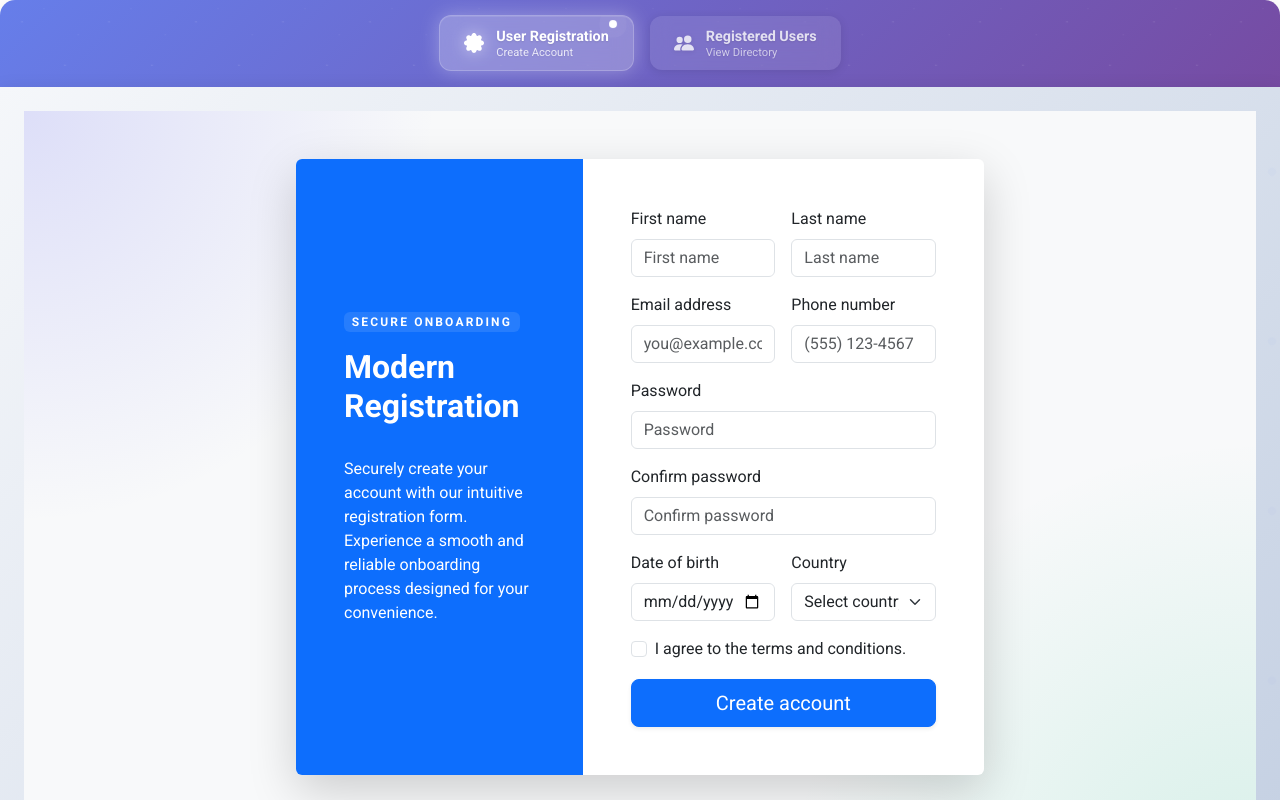
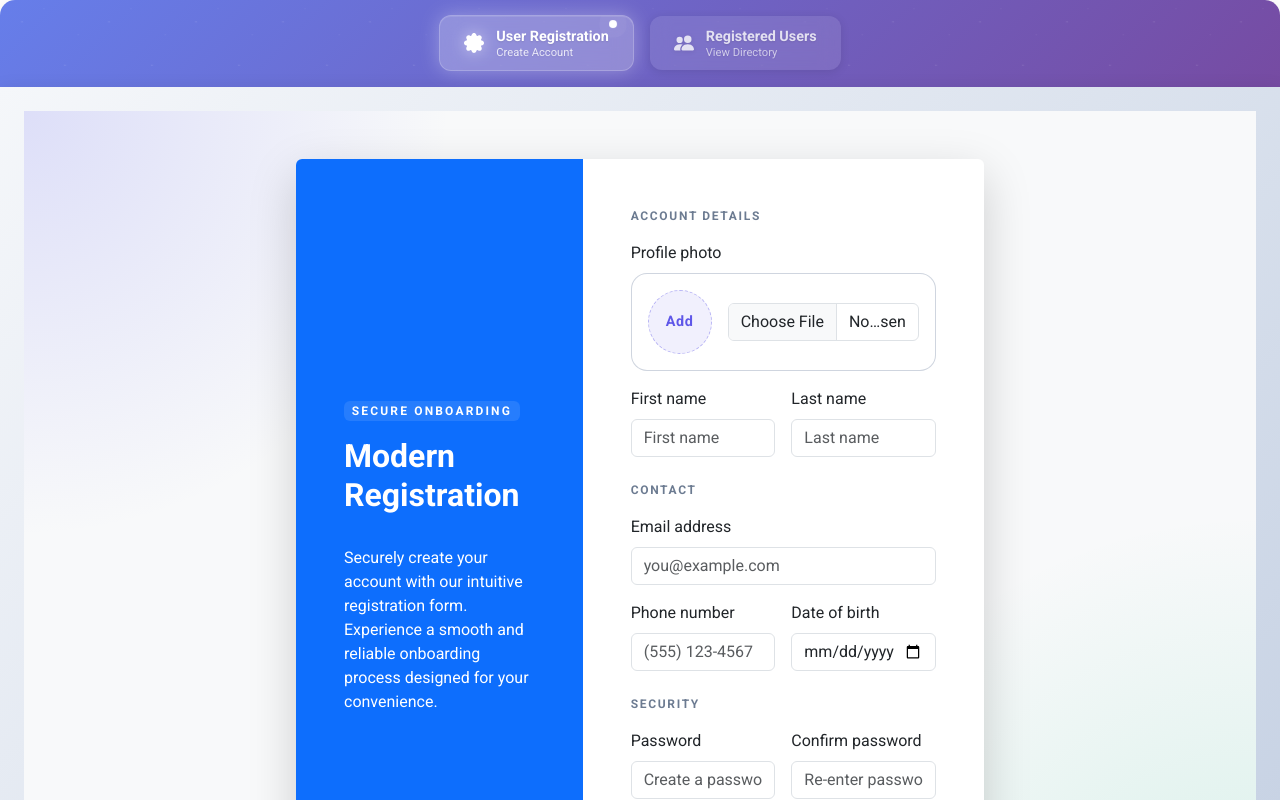
Before and after one commit to ashutoshups/master, an Angular app: page / in a window 1280 px wide. Shown: the top 800 px of the page. Built offline with nearby package versions, Linux system fonts and the light colour scheme.

Commit message:
minor changes

```diff
--- a/src/app/registration/registration.component.css
+++ b/src/app/registration/registration.component.css
@@ -24,6 +24,49 @@ html {
   display: block;
 }
 
+.profile-photo {
+  border-color: rgba(148, 163, 184, 0.45) !important;
+}
+
+.avatar {
+  width: 64px;
+  height: 64px;
+  border-radius: 999px;
+  background: rgba(79, 70, 229, 0.08);
+  border: 1px dashed rgba(79, 70, 229, 0.35);
+  display: grid;
+  place-items: center;
+  overflow: hidden;
+  flex: 0 0 auto;
+}
+
+.avatar.has-image {
+  border-style: solid;
+  border-color: rgba(148, 163, 184, 0.6);
+  background: #fff;
+}
+
+.avatar img {
+  width: 100%;
+  height: 100%;
+  object-fit: cover;
+}
+
+.avatar-placeholder {
+  font-weight: 700;
+  color: rgba(79, 70, 229, 0.9);
+  letter-spacing: 0.04em;
+  font-size: 0.9rem;
+}
+
+.section-title {
+  font-size: 0.75rem;
+  font-weight: 700;
+  letter-spacing: 0.14em;
+  text-transform: uppercase;
+  color: rgba(100, 116, 139, 0.95);
+}
+
 @media (max-width: 767.98px) {
   .card .bg-primary {
     border-bottom-left-radius: 0;
--- a/src/app/registration/registration.component.html
+++ b/src/app/registration/registration.component.html
@@ -14,9 +14,26 @@
             <div class="col-lg-7 p-5">
               <form [formGroup]="registrationForm" (ngSubmit)="onSubmit()" novalidate>
                 <div class="row g-3">
+                  <div class="col-12">
+                    <div class="section-title">Account details</div>
+                  </div>
+
+                  <div class="col-12">
+                    <label class="form-label">Profile photo</label>
+                    <div class="profile-photo d-flex align-items-center gap-3 p-3 rounded-4 border bg-white">
+                      <div class="avatar" [class.has-image]="!!photoPreviewUrl">
+                        <img *ngIf="photoPreviewUrl" [src]="photoPreviewUrl" alt="Profile photo preview" />
+                        <span *ngIf="!photoPreviewUrl" class="avatar-placeholder">Add</span>
+                      </div>
+                      <div class="flex-grow-1">
+                        <input type="file" class="form-control" accept="image/*" (change)="onPhotoSelected($event)" />
+                      </div>
+                    </div>
+                  </div>
+
                   <div class="col-md-6">
                     <label class="form-label">First name</label>
-                    <input type="text" formControlName="firstName" class="form-control" [class.is-invalid]="submitted && f.firstName.invalid" placeholder="First name" />
+                    <input type="text" formControlName="firstName" class="form-control" [class.is-invalid]="submitted && f.firstName.invalid" placeholder="First name" autocomplete="given-name" />
                     <div class="invalid-feedback" *ngIf="submitted && f.firstName.invalid">
                       {{ f.firstName.errors?.['required'] ? 'First name is required.' : '' }}
                       {{ f.firstName.errors?.['minlength'] ? 'Use at least 2 characters.' : '' }}
@@ -25,16 +42,20 @@
 
                   <div class="col-md-6">
                     <label class="form-label">Last name</label>
-                    <input type="text" formControlName="lastName" class="form-control" [class.is-invalid]="submitted && f.lastName.invalid" placeholder="Last name" />
+                    <input type="text" formControlName="lastName" class="form-control" [class.is-invalid]="submitted && f.lastName.invalid" placeholder="Last name" autocomplete="family-name" />
                     <div class="invalid-feedback" *ngIf="submitted && f.lastName.invalid">
                       {{ f.lastName.errors?.['required'] ? 'Last name is required.' : '' }}
                       {{ f.lastName.errors?.['minlength'] ? 'Use at least 2 characters.' : '' }}
                     </div>
                   </div>
 
-                  <div class="col-md-6">
+                  <div class="col-12 pt-2">
+                    <div class="section-title">Contact</div>
+                  </div>
+
+                  <div class="col-12">
                     <label class="form-label">Email address</label>
-                    <input type="email" formControlName="email" class="form-control" [class.is-invalid]="submitted && f.email.invalid" placeholder="you@example.com" />
+                    <input type="email" formControlName="email" class="form-control" [class.is-invalid]="submitted && f.email.invalid" placeholder="you@example.com" autocomplete="email" />
                     <div class="invalid-feedback" *ngIf="submitted && f.email.invalid">
                       {{ f.email.errors?.['required'] ? 'Email is required.' : '' }}
                       {{ f.email.errors?.['email'] ? 'Enter a valid email address.' : '' }}
@@ -43,51 +64,40 @@
 
                   <div class="col-md-6">
                     <label class="form-label">Phone number</label>
-                    <input type="tel" formControlName="phone" class="form-control" [class.is-invalid]="submitted && f.phone.invalid" placeholder="(555) 123-4567" />
+                    <input type="tel" formControlName="phone" class="form-control" [class.is-invalid]="submitted && f.phone.invalid" placeholder="(555) 123-4567" autocomplete="tel" />
                     <div class="invalid-feedback" *ngIf="submitted && f.phone.invalid">
                       {{ f.phone.errors?.['required'] ? 'Phone number is required.' : '' }}
                       {{ f.phone.errors?.['pattern'] ? 'Use digits, spaces, +, -, or parentheses.' : '' }}
                     </div>
                   </div>
 
-                  <div class="col-12">
+                  <div class="col-md-6">
+                    <label class="form-label">Date of birth</label>
+                    <input type="date" formControlName="dob" class="form-control" [class.is-invalid]="submitted && f.dob.invalid" autocomplete="bday" />
+                    <div class="invalid-feedback" *ngIf="submitted && f.dob.invalid">
+                      Date of birth is required.
+                    </div>
+                  </div>
+
+                  <div class="col-12 pt-2">
+                    <div class="section-title">Security</div>
+                  </div>
+
+                  <div class="col-md-6">
                     <label class="form-label">Password</label>
-                    <input type="password" formControlName="password" class="form-control" [class.is-invalid]="submitted && f.password.invalid" placeholder="Password" />
+                    <input type="password" formControlName="password" class="form-control" [class.is-invalid]="submitted && f.password.invalid" placeholder="Create a password" autocomplete="new-password" />
                     <div class="invalid-feedback" *ngIf="submitted && f.password.invalid">
                       {{ f.password.errors?.['required'] ? 'Password is required.' : '' }}
                       {{ f.password.errors?.['minlength'] ? 'Use at least 8 characters.' : '' }}
                     </div>
                   </div>
 
-                  <div class="col-12">
+                  <div class="col-md-6">
                     <label class="form-label">Confirm password</label>
-                    <input type="password" formControlName="confirmPassword" class="form-control" [class.is-invalid]="submitted && (f.confirmPassword.invalid || registrationForm.errors?.['passwordMismatch'])" placeholder="Confirm password" />
+                    <input type="password" formControlName="confirmPassword" class="form-control" [class.is-invalid]="submitted && (f.confirmPassword.invalid || registrationForm.errors?.['passwordMismatch'])" placeholder="Re-enter password" autocomplete="new-password" />
                     <div class="invalid-feedback" *ngIf="submitted && (f.confirmPassword.invalid || registrationForm.errors?.['passwordMismatch'])">
                       {{ f.confirmPassword.errors?.['required'] ? 'Confirm your password.' : '' }}
                       {{ registrationForm.errors?.['passwordMismatch'] ? 'Passwords do not match.' : '' }}
-                    </div>
-                  </div>
-
-                  <div class="col-md-6">
-                    <label class="form-label">Date of birth</label>
-                    <input type="date" formControlName="dob" class="form-control" [class.is-invalid]="submitted && f.dob.invalid" />
-                    <div class="invalid-feedback" *ngIf="submitted && f.dob.invalid">
-                      Date of birth is required.
-                    </div>
-                  </div>
-
-                  <div class="col-md-6">
-                    <label class="form-label">Country</label>
-                    <select formControlName="country" class="form-select" [class.is-invalid]="submitted && f.country.invalid">
-                      <option value="" disabled selected>Select country</option>
-                      <option value="United States">United States</option>
-                      <option value="Canada">Canada</option>
-                      <option value="United Kingdom">United Kingdom</option>
-                      <option value="Australia">Australia</option>
-                      <option value="Other">Other</option>
-                    </select>
-                    <div class="invalid-feedback" *ngIf="submitted && f.country.invalid">
-                      Country selection is required.
                     </div>
                   </div>
 
@@ -112,7 +122,6 @@
                 <p class="mb-1"><strong>Name:</strong> {{ registrationForm.value.firstName }} {{ registrationForm.value.lastName }}</p>
                 <p class="mb-1"><strong>Email:</strong> {{ registrationForm.value.email }}</p>
                 <p class="mb-1"><strong>Phone:</strong> {{ registrationForm.value.phone }}</p>
-                <p class="mb-0"><strong>Country:</strong> {{ registrationForm.value.country }}</p>
               </div>
             </div>
           </div>
--- a/src/app/registration/registration.component.ts
+++ b/src/app/registration/registration.component.ts
@@ -14,6 +14,7 @@ export class RegistrationComponent {
   registrationForm!: FormGroup;
 
   submitted = false;
+  photoPreviewUrl: string | null = null;
 
   get f(): any {
     return this.registrationForm.controls;
@@ -22,6 +23,7 @@ export class RegistrationComponent {
   constructor(private fb: FormBuilder, private userService: UserService) {
     this.registrationForm = this.fb.group(
       {
+        profilePhoto: [null],
         firstName: ['', [Validators.required, Validators.minLength(2)]],
         lastName: ['', [Validators.required, Validators.minLength(2)]],
         email: ['', [Validators.required, Validators.email]],
@@ -29,7 +31,6 @@ export class RegistrationComponent {
         confirmPassword: ['', Validators.required],
         phone: ['', [Validators.required, Validators.pattern(/^[0-9\-\+\s()]+$/)]],
         dob: ['', Validators.required],
-        country: ['', Validators.required],
         acceptTerms: [false, Validators.requiredTrue]
       },
       { validators: this.passwordsMatch }
@@ -49,8 +50,10 @@ export class RegistrationComponent {
 
     if (this.registrationForm.valid) {
       const payload = { ...this.registrationForm.value };
+      delete payload.profilePhoto;
       delete payload.confirmPassword;
       delete payload.acceptTerms;
+      payload.profilePhotoUrl = this.photoPreviewUrl;
 
       // Add user to service
       this.userService.addUser(payload as User);
@@ -58,7 +61,31 @@ export class RegistrationComponent {
       console.log('Registration submitted', payload);
       alert('Registration successful!');
       this.registrationForm.reset();
+      this.photoPreviewUrl = null;
       this.submitted = false;
     }
   }
+
+  onPhotoSelected(event: Event) {
+    const input = event.target as HTMLInputElement | null;
+    const file = input?.files?.[0] ?? null;
+    this.registrationForm.patchValue({ profilePhoto: file });
+    this.registrationForm.get('profilePhoto')?.markAsDirty();
+
+    if (!file) {
+      this.photoPreviewUrl = null;
+      return;
+    }
+
+    if (!file.type.startsWith('image/')) {
+      this.photoPreviewUrl = null;
+      return;
+    }
+
+    const reader = new FileReader();
+    reader.onload = () => {
+      this.photoPreviewUrl = typeof reader.result === 'string' ? reader.result : null;
+    };
+    reader.readAsDataURL(file);
+  }
 }
--- a/src/app/services/user.service.ts
+++ b/src/app/services/user.service.ts
@@ -2,12 +2,12 @@ import { Injectable } from '@angular/core';
 import { BehaviorSubject, Observable } from 'rxjs';
 
 export interface User {
+  profilePhotoUrl?: string | null;
   firstName: string;
   lastName: string;
   email: string;
   phone: string;
   dob: string;
-  country: string;
 }
 
 @Injectable({
--- a/src/app/users/users.component.css
+++ b/src/app/users/users.component.css
@@ -60,13 +60,38 @@ html {
 .btn-icon svg {
   width: 12px;
   height: 12px;
-  margin: 0;
+  margin: 3px;
 }
 
 .card-body .btn-outline-danger {
-  min-width: 34px;
+  min-width: 32px;
 }
 
 .card-body .btn-outline-danger svg {
   margin-right: 0.3rem;
 }
+
+.user-avatar {
+  width: 44px;
+  height: 44px;
+  border-radius: 999px;
+  overflow: hidden;
+  border: 1px solid rgba(148, 163, 184, 0.6);
+  background: rgba(22, 163, 74, 0.08);
+  display: grid;
+  place-items: center;
+  flex: 0 0 auto;
+}
+
+.user-avatar img {
+  width: 100%;
+  height: 100%;
+  object-fit: cover;
+}
+
+.user-avatar-fallback {
+  font-weight: 700;
+  color: rgba(21, 128, 61, 0.95);
+  letter-spacing: 0.06em;
+  font-size: 0.85rem;
+}
--- a/src/app/users/users.component.html
+++ b/src/app/users/users.component.html
@@ -47,9 +47,17 @@
                     <div class="card border rounded-3 shadow-sm">
                       <div class="card-body">
                         <div class="d-flex justify-content-between align-items-start mb-2">
-                          <div>
-                            <h6 class="card-title mb-0">{{ user.firstName }} {{ user.lastName }}</h6>
-                            <small class="text-muted">{{ user.email }}</small>
+                          <div class="d-flex align-items-center gap-3">
+                            <div class="user-avatar">
+                              <img *ngIf="user.profilePhotoUrl" [src]="user.profilePhotoUrl" alt="Profile photo" />
+                              <span *ngIf="!user.profilePhotoUrl" class="user-avatar-fallback">
+                                {{ (user.firstName[0] || '?') + (user.lastName[0] || '') }}
+                              </span>
+                            </div>
+                            <div>
+                              <h6 class="card-title mb-0">{{ user.firstName }} {{ user.lastName }}</h6>
+                              <small class="text-muted">{{ user.email }}</small>
+                            </div>
                           </div>
                           <div class="d-flex align-items-center gap-2">
                             <button type="button" class="btn btn-outline-secondary btn-sm btn-icon btn-edit" aria-label="Edit user" (click)="startEdit(i, user)">
@@ -79,10 +87,6 @@
                             <small class="text-muted d-block">Date of Birth</small>
                             <span class="fw-medium">{{ user.dob | date:'mediumDate' }}</span>
                           </div>
-                          <div class="col-sm-6">
-                            <small class="text-muted d-block">Country</small>
-                            <span class="fw-medium">{{ user.country }}</span>
-                          </div>
                         </div>
 
                         <div *ngIf="editingIndex === i && editingUser as currentUser" class="edit-panel mt-3 p-3 rounded-3 border bg-light">
@@ -103,16 +107,6 @@
                             <div class="col-sm-6">
                               <input type="date" [(ngModel)]="currentUser.dob" name="editDob{{ i }}" class="form-control form-control-sm" />
                             </div>
-                            <div class="col-sm-6">
-                              <select [(ngModel)]="currentUser.country" name="editCountry{{ i }}" class="form-select form-select-sm">
-                                <option value="" disabled>Select country</option>
-                                <option value="United States">United States</option>
-                                <option value="Canada">Canada</option>
-                                <option value="United Kingdom">United Kingdom</option>
-                                <option value="Australia">Australia</option>
-                                <option value="Other">Other</option>
-                              </select>
-                            </div>
                           </div>
                           <div class="d-flex justify-content-end gap-2 mt-3">
                             <button type="button" class="btn btn-outline-secondary btn-sm" (click)="cancelEdit()">Cancel</button>
```
